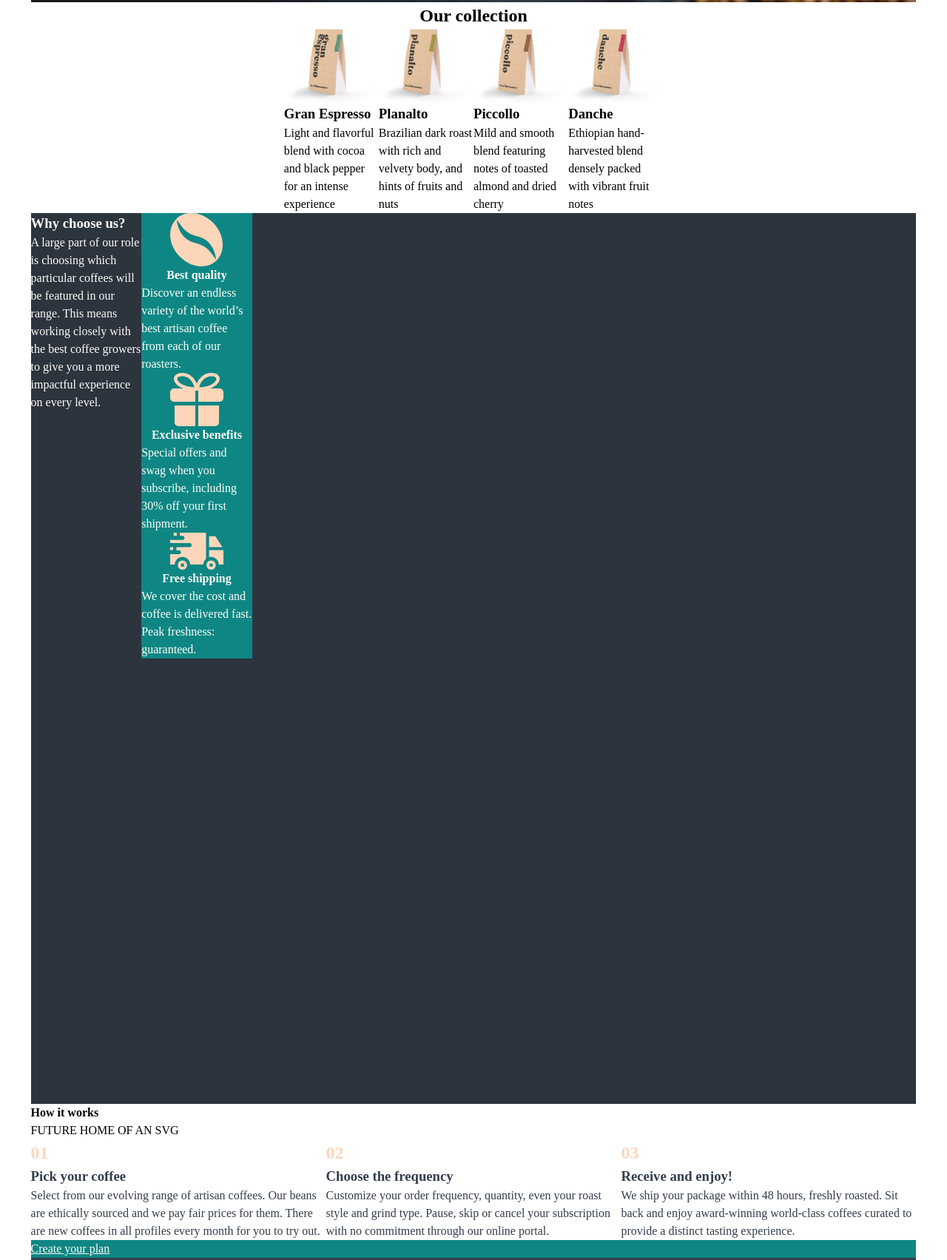
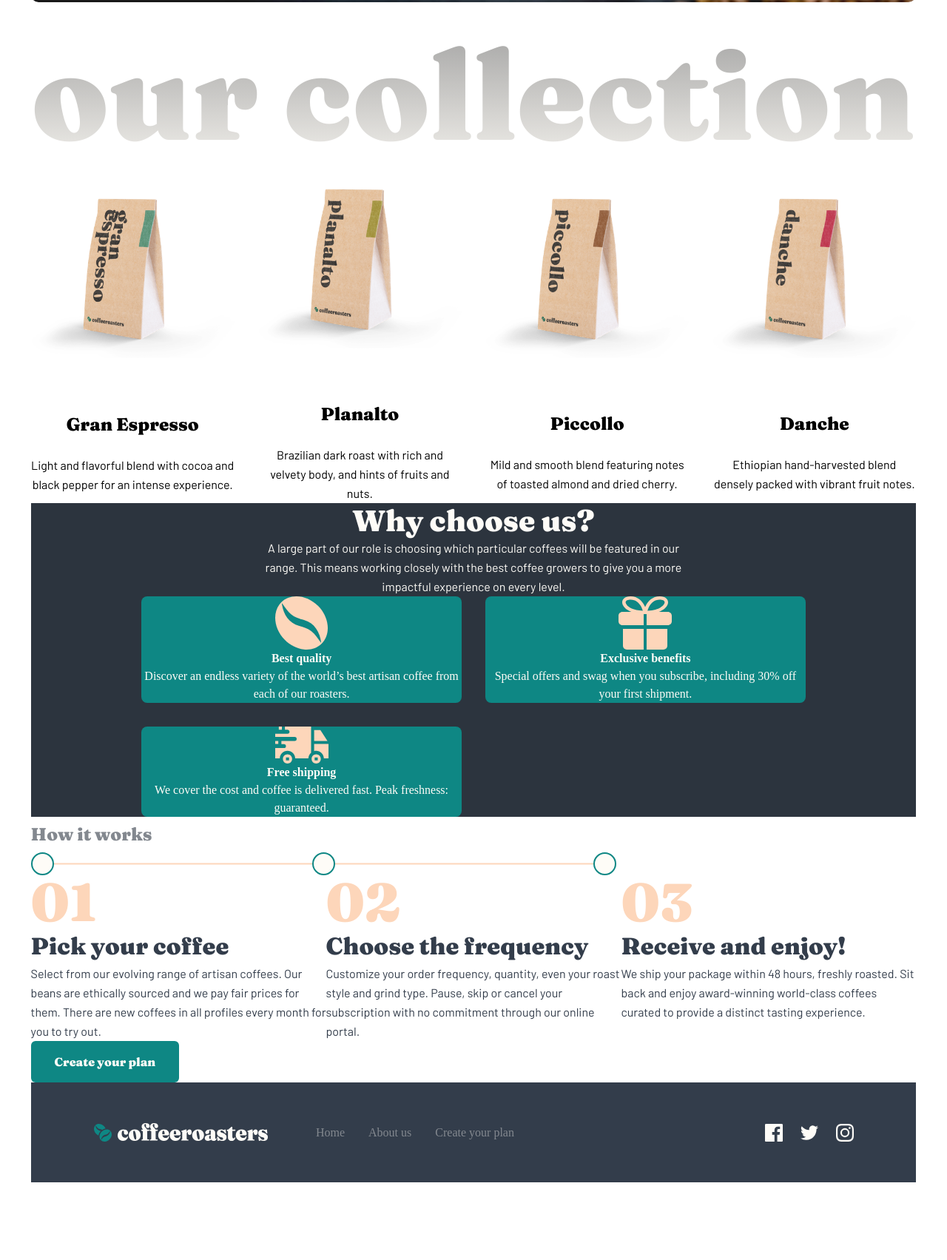
Before and after one commit to diegotorres9/coffeeroasters, a plain HTML site: page index.html in a window 1280 px wide. Shown: the part 707-2410 px from the top of the page at 74% size. After the commit the page ends 2377 px from the top, so only its background shows below. Drawn offline with Linux system fonts and the light colour scheme.

Commit message:
homepage styling

```diff
--- a/home-styles.css
+++ b/home-styles.css
@@ -1,7 +1,15 @@
 .cta-plan {
     color: #FEFCF7;
     background-color: #0E8784;
+    font-family: 'Fraunces', sans-serif;
+    text-decoration: none;
+    padding: 1em 2em;
+    border-radius: 0.375rem;
+    &:hover {
+        background-color: #66D2CF;
+    }
 }
+/* --------------------- HERO SECTION ------------ */
 .hero {
     background-image: url("/assets/home/desktop/image-hero-coffeepress.jpg");
     background-position: center;
@@ -10,37 +18,93 @@
     width: 100%;
     height: 600px;
     color: #FEFCF7;
-    padding: clamp(1.5rem, 2vw + 1rem, 5.3em);
+    display: grid;
+    grid-template-columns: repeat(4, 1fr);
+    border-radius: 0.625rem;
+}
+.hero .hero-copy {
+    padding: clamp(6.25em, 2vw + 1rem, 7.25em)clamp(1.5rem, 2vw + 1rem, 5.3em);
+    grid-area: 1 / 1 / 2 / 3;
+    align-self: center;
 }
 .hero h1 {
-    font-family: 'Fraunces', serif;
+    font-family: 'Fraunces', sans-serif;
     font-weight: bold;
     font-size: clamp(2.5em, 2vw + 1rem, 4.5em);
-    line-height: 4.5rem;
+    line-height: clamp(2.5rem, 2vw + 1rem, 4.5rem);
+    margin-bottom: 2rem;
 }
 .hero p {
     font-family: 'Barlow', sans-serif;
     font-size: 1rem;
+    opacity: 0.8;
+    margin-bottom: 3.5rem;
 }
+/* --------------------- COLLECTION SECTION ------------ */
 .collection {
     display: flex;
     flex-direction: column;
     align-items: center;
     justify-content: center;
 }
+.collection h2
+{
+    font-family: 'Fraunces', sans-serif;
+    font-size: clamp(2rem, -1.5211rem + 15.0235vw, 12rem);
+    background: linear-gradient(180deg, rgba(151, 151, 151, 1) 0%, rgba(254, 252, 247, 1) 100%);
+    background-clip: text;
+    color: transparent;
+}
 .collection .collection-grid {
+    width: 100%;
     display: grid;
-    grid-template-columns: repeat(auto-fit, minmax(100px, 1fr));
+    grid-template-columns: repeat(auto-fit, minmax(250px, 1fr));
+    gap: 2em;
     grid-template-rows: 1fr;
 }
+.collection-grid .collection-card {
+    display: flex;
+    flex-direction: column;
+    align-items: center;
+    justify-content: center;
+    text-align: center;
+    /* width: 255px; */
+}
+.collection-card img {
+    margin-bottom: 4.47rem;
+}
+.collection-card h3 {
+    font-family: 'Fraunces', sans-serif;
+    font-size: 1.5rem;
+    margin-bottom: 1.5rem;
+}
+.collection-card p {
+    font-family: 'Barlow', sans-serif;
+    font-size: 1em;
+    line-height: 1.625rem;
+}
+/* --------------------- CHOOSE US SECTION ------------ */
 .choose-us {
     background-color: #2C343E;
     display: grid;
     grid-template-columns: repeat(8, 1fr);
-    grid-template-rows: repeat(2, 1fr);
+    grid-template-rows: auto 1fr;
 }
 .choose-us .choose-us-copy {
     color: #FEFCF7;
+    grid-area: 1 / 3 / 2 / 7;
+    display: flex;
+    flex-direction: column;
+    align-items: center;
+    text-align: center;
+}
+.choose-us .card-grid {
+    width: 100%;
+    grid-area: 2 / 2 / 3 / 8;
+    display: grid;
+    grid-template-columns: repeat(auto-fit, minmax(300px, 1fr));
+    grid-template-rows: 1fr;
+    gap: 2em;
 }
 .choose-us .card-grid .card {
     background-color: #0E8784;
@@ -49,10 +113,31 @@
     flex-direction: column;
     align-items: center;
     justify-content: center;
+    text-align: center;
+    border-radius: 8px;
 }
+.choose-us-copy h3 {
+    font-family: 'Fraunces', sans-serif;
+    line-height: 3rem;
+    font-size: clamp(1.75rem, 2vw + 1rem, 2.5rem);
+}
+.choose-us-copy p {
+    font-family: 'Barlow', sans-serif;
+    line-height: 1.625rem;
+    font-size: 1rem
+}
+
+/* --------------------- HOW IT WORKS SECTION ------------ */
 .how-works {
     display: flex;
     flex-direction: column;
+    align-items: flex-start;
+}
+.how-works h4 {
+    color: #83888F;
+    font-family: 'Fraunces', sans-serif;
+    line-height: 2em;
+    font-size: 1.5em;
 }
 .how-works .step-card-grid {
     display: grid;
@@ -60,10 +145,21 @@
 }
 .step-card-grid .step-card h2{
     color: #FDD6BA;
+    font-family: 'Fraunces', sans-serif;
+    font-size: 4.5em;
+    line-height: 4.5rem;
 }
 .step-card-grid .step-card h3 {
     color: #333D4B;
+    font-family: 'Fraunces', sans-serif;
+    font-size: clamp(1.75em, 2vw + 1rem, 2em);
 }
 .step-card-grid .step-card p {
-    color: #333D4B
+    color: #333D4B;
+    font-family: 'Barlow', sans-serif;
+    font-size: 1em;
+    line-height: 1.625rem;
 }
+.how-works .works-cta {
+    flex-basis: auto;
+}
--- a/index.html
+++ b/index.html
@@ -44,40 +44,42 @@
 
   <main>
     <section class="hero" id="hero">
+      <div class="hero-copy">
         <h1>Great coffee made simple.</h1>
         <p>Start your mornings with the world’s best coffees. Try our expertly curated
         artisan
         coffees from our best roasters delivered directly to your door, at your
         schedule.</p>
         <a href="plan.html" class="cta-plan hero-cta" id="cta-plan hero-cta">Create your plan</a>
+      </div>
     </section>
 
     <section class="collection" id="collection">
-      <h2>Our collection</h2>
+      <h2>our collection</h2>
       <div class="collection-grid" id="collection-grid">
 
-        <div class="espresso" id="espresso">
+        <div class="collection-card espresso" id="espresso">
           <img src="/assets/home/desktop/image-gran-espresso.png" alt="a bag of Gran Espresso coffee.">
           <h3>Gran Espresso</h3>
-          <p>Light and flavorful blend with cocoa and black pepper for an intense experience</p>
+          <p>Light and flavorful blend with cocoa and black pepper for an intense experience.</p>
         </div>
 
-        <div class="planalto" id="planalto">
+        <div class="collection-card planalto" id="planalto">
           <img src="/assets/home/desktop/image-planalto.png" alt="a bag of Planalto coffee.">
           <h3>Planalto</h3>
-          <p>Brazilian dark roast with rich and velvety body, and hints of fruits and nuts</p>
+          <p>Brazilian dark roast with rich and velvety body, and hints of fruits and nuts.</p>
         </div>
 
-        <div class="piccollo" id="piccollo">
+        <div class="collection-card piccollo" id="piccollo">
           <img src="/assets/home/desktop/image-piccollo.png" alt="a bag of Piccollo coffee.">
           <h3>Piccollo</h3>
-          <p>Mild and smooth blend featuring notes of toasted almond and dried cherry</p>
+          <p>Mild and smooth blend featuring notes of toasted almond and dried cherry.</p>
         </div>
 
-        <div class="danche" id="dance">
+        <div class="collection-card danche" id="danche">
           <img src="/assets/home/desktop/image-danche.png" alt="a bag of Danche coffee.">
           <h3>Danche</h3>
-          <p>Ethiopian hand-harvested blend densely packed with vibrant fruit notes</p>
+          <p>Ethiopian hand-harvested blend densely packed with vibrant fruit notes.</p>
         </div>
 
       </div>
@@ -129,7 +131,18 @@
     <section class="how-works" id="how-works">
       <h4>How it works</h4>
 
-      <div class="line-graphic" id="line-graphic">FUTURE HOME OF AN SVG</div>
+      <div class="line-graphic" id="line-graphic">
+        <svg width="791" height="31" viewBox="0 0 791 31" fill="none"
+          xmlns="http://www.w3.org/2000/svg">
+          <path d="M15.5 15.5H775.5" stroke="#FDD6BA" stroke-width="2" />
+          <circle cx="15.5" cy="15.5" r="14.5" fill="#FEFCF7" stroke="#0E8784"
+            stroke-width="2" />
+          <circle cx="395.5" cy="15.5" r="14.5" fill="#FEFCF7" stroke="#0E8784"
+            stroke-width="2" />
+          <circle cx="775.5" cy="15.5" r="14.5" fill="#FEFCF7" stroke="#0E8784"
+            stroke-width="2" />
+        </svg>
+      </div>
 
       <div class="step-card-grid" id="step-card-grid">
         <div class="step-card card-coffee" id="step-card card-coffee">
```
Lines whose indentation alone changed are shown as unchanged.
